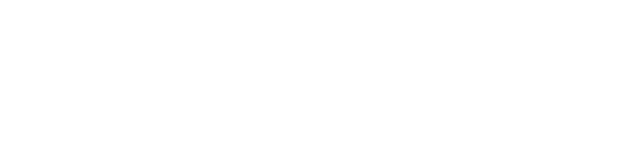
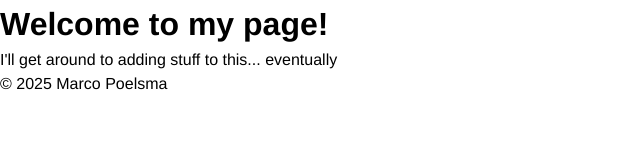
Before and after one commit to Marco-Poelsma/deploy-web-s11, a plain HTML site: page index.html in a window 1280 px wide. Shown: the whole page, without its empty margins (0-640 px from the left). Drawn offline with Linux system fonts and the light colour scheme.

Commit message:
feat: afegir contingut de la pàgina i ajustar la font per defecte

```diff
--- a/css/styles.css
+++ b/css/styles.css
@@ -0,0 +1,3 @@
+:root {
+    font-family: 'Helvetica', 'Roboto', 'Arial', sans-serif;
+}
--- a/index.html
+++ b/index.html
@@ -5,9 +5,17 @@
     <meta name="viewport" content="width=device-width, initial-scale=1.0">
     <link rel="stylesheet" href="/css/reset.css">
     <link rel="stylesheet" href="/css/styles.css">
-    <title>Document</title>
+    <title>My web page</title>
 </head>
 <body>
-
+    <header>
+        <h1>Welcome to my page!</h1>
+    </header>
+    <main>
+        <p>I'll get around to adding stuff to this... eventually</p>
+    </main>
+    <footer>
+        <p>&copy; 2025 Marco Poelsma</p>
+    </footer>
 </body>
 </html>
```
